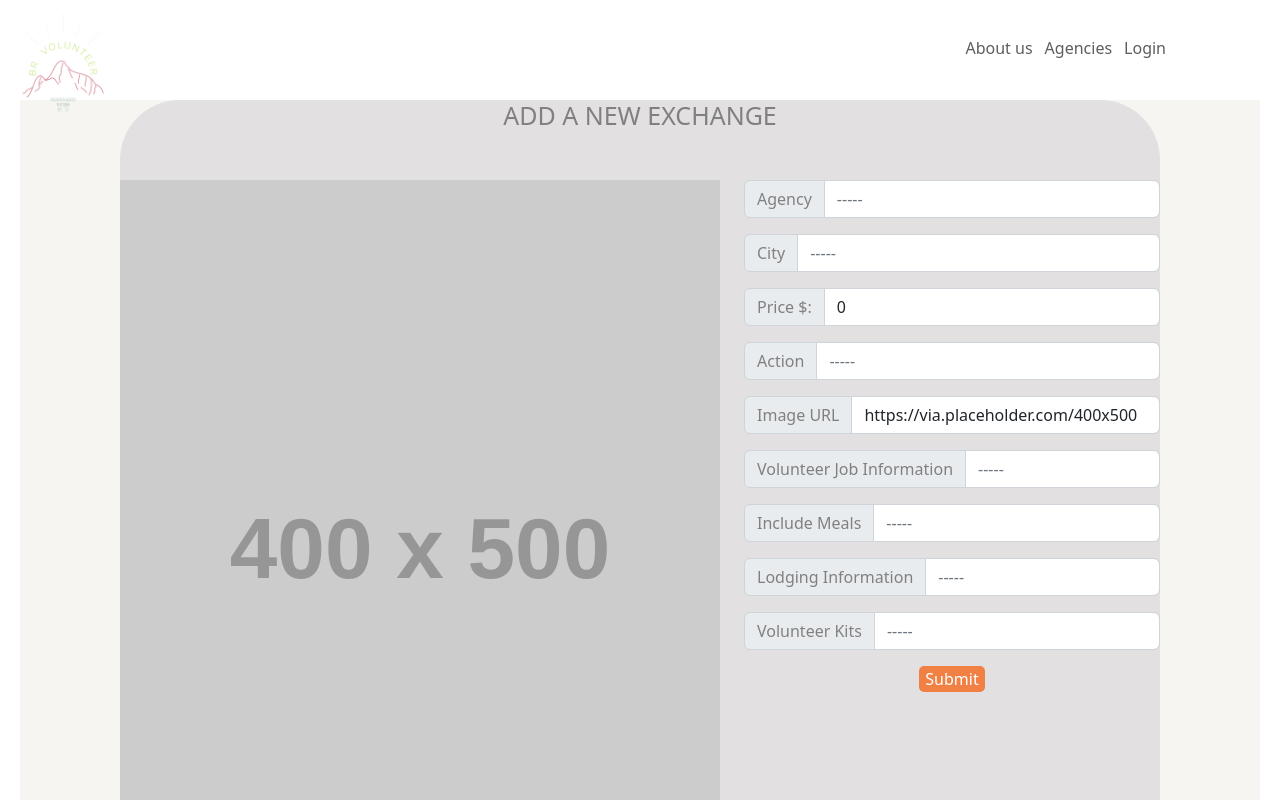
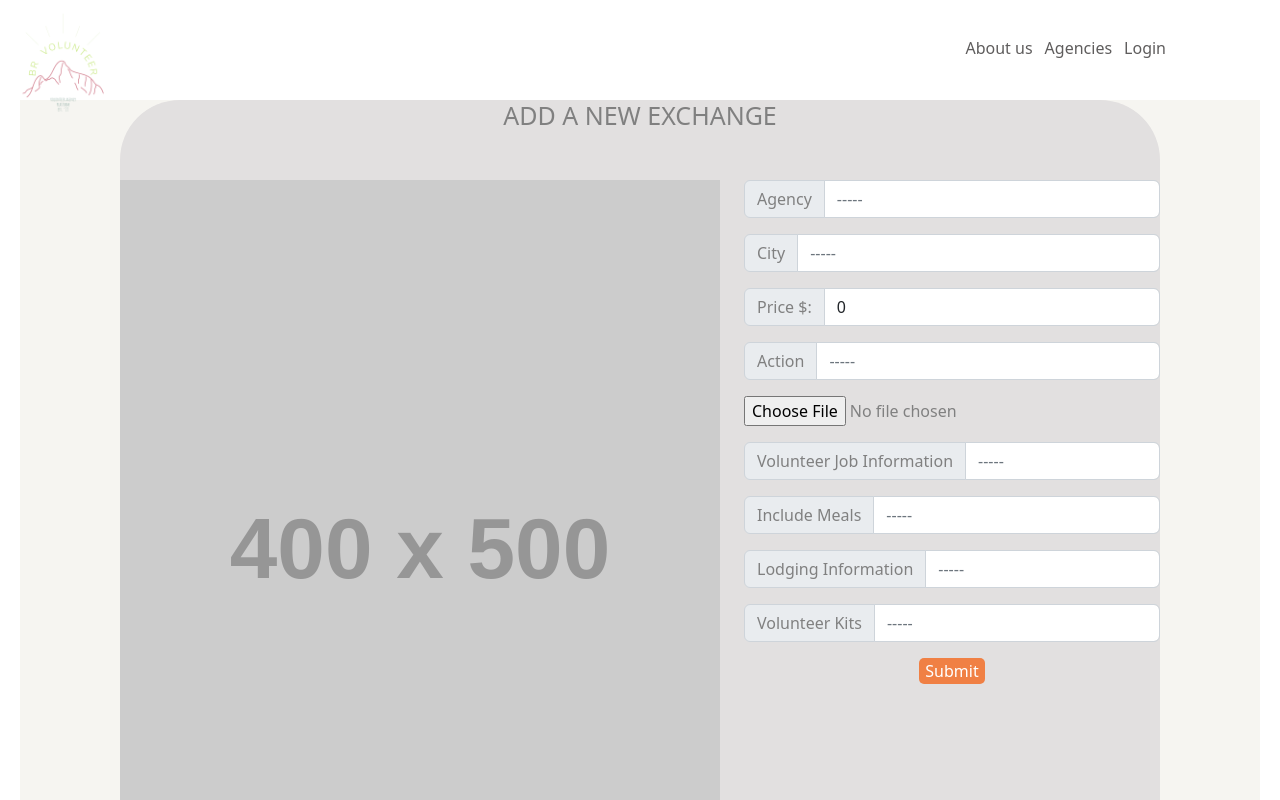
Before and after one commit to costabeatriz/br-projeto, a React (Create React App) app: page /addnewexchange in a window 1280 px wide. Shown: the top 800 px of the page. Built offline with nearby package versions, Linux system fonts and the light colour scheme.

Commit message:
validar os conlitos

```diff
--- a/src/Pages/LoginPage.js
+++ b/src/Pages/LoginPage.js
@@ -19,6 +19,7 @@ const LoginPage = props => {
             .then(response => {
                 localStorage.setItem('token', response.data.token)
                 alert('Login Ok')
+                localStorage.setItem('userType', response.data.type)
             })
             .catch(err => console.log(err))
     }
--- a/src/Pages/NewExchange.js
+++ b/src/Pages/NewExchange.js
@@ -11,13 +11,19 @@ const NewExchange = () => {
     const [city, setCity] = useState('')
     const [price, setPrice] = useState(0)
     const [action, setAction] = useState('')
-    const [imageUrl, setImageUrl] = useState('https://via.placeholder.com/400x500')
+    const [image, setImage] = useState('https://via.placeholder.com/400x500')
     const [volunteerJobInfo, setVolunteerJobInfo] = useState('')
     const [includedMeals, setIncludedMeals] = useState('')
     const [lodgingInfo, setlodgingInfo] = useState('')
     const [volunteerKit, setVolunteerKit] = useState('')
 
     const navigate = useNavigate()
+
+    const token = localStorage.getItem('token')
+
+    const headers = {
+        'Authorization': 'Bearer ' + token
+    }
 
     const handleSubmit = e => {
         e.preventDefault()
@@ -27,7 +33,7 @@ const NewExchange = () => {
             city,
             price,
             action,
-            imageUrl,
+            image,
             volunteerJobInfo,
             includedMeals,
             lodgingInfo,
@@ -35,20 +41,22 @@ const NewExchange = () => {
 
         }
 
-        axios.post(`${process.env.REACT_APP_API_URL}/`, newOneExchange)
+
+
+        axios.post(`${process.env.REACT_APP_API_URL}/exchange`, newOneExchange, {headers})
             .then(response => {
                 navigate('/addnewexchange')
                 setAgency('')
                 setCity('')
                 setPrice('')
                 setAction('')
-                setImageUrl('https://via.placeholder.com/400x500')
+                setImage('https://via.placeholder.com/400x500')
                 setVolunteerJobInfo('')
                 setIncludedMeals('')
                 setVolunteerKit('')
                 Swal.fire({
                     title: 'Success',
-                    text: 'Exchange successfully uptaded!',
+                    text: 'Exchange successfully created!',
                     icon: 'sucess',
                     confirmButtonText: 'Cool'
                   })
@@ -58,6 +66,16 @@ const NewExchange = () => {
 
     }
 
+    const handleUpload = e => {
+        const uploadData = new FormData()
+        uploadData.append('pictureExchange', e.target.files[0])
+        axios.post(`${process.env.REACT_APP_API_URL}/exchange/upload`, uploadData)
+            .then(response => {
+                setImage(response.data.url)
+                alert('upload realizado')
+            })
+            .catch(err => console.log(err))
+    }
 
 
     return (
@@ -69,7 +87,7 @@ const NewExchange = () => {
             </div>
             <div className="row">
                 <div className="col">
-                    <img width={600} src={imageUrl ? imageUrl : 'https://via.placeholder.com/400x500'} alt="ImagePreview" className="imagePreview" />
+                    <img width={600} src={image ? image: 'https://via.placeholder.com/400x500'} alt="ImagePreview" className="imagePreview" />
                 </div>
 
                 <div className="col">
@@ -129,17 +147,9 @@ const NewExchange = () => {
                             />
                         </div>
                         <div className="input-group mb-3">
-                        <span className="input-group-text" id="basic-addon1">Image URL</span>
-                            <input
-                                type="text"
-                                className="form-control"
-                                placeholder="Image URL"
-                                aria-label="ImageURL"
-                                aria-describedby="basic-addon1"
-                                id="imageUrl"
-                                value={imageUrl}
-                                onChange={e => setImageUrl(e.target.value)}
-                            />
+                        <div>
+                            <input type="file" onChange={e => handleUpload(e)} />
+                        </div>
                         </div>
                         <div className="input-group mb-3">
                         <span className="input-group-text" id="basic-addon1">Volunteer Job Information</span>
```
